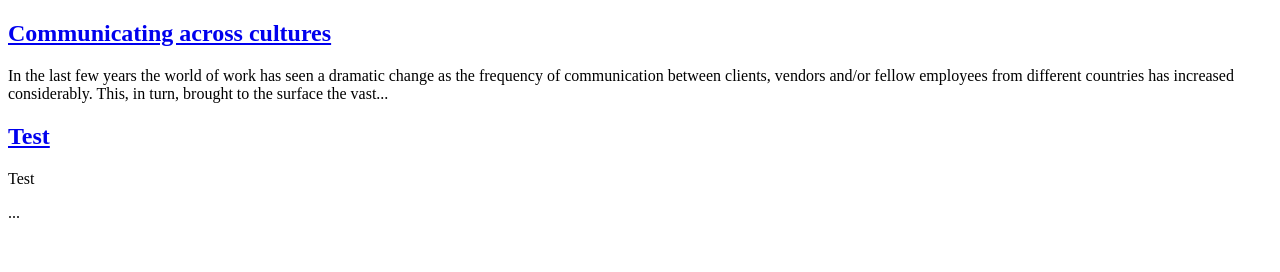
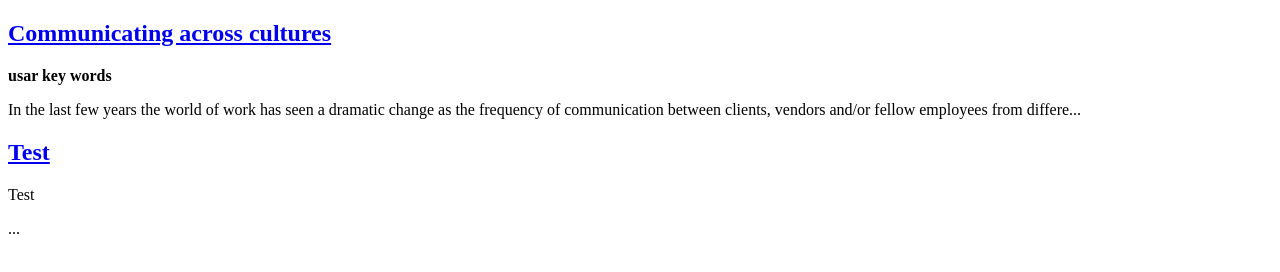
Before and after one commit to marianoheller/marianoheller.github.io, a Gatsby site: page /blog in a window 1280 px wide. Built offline with nearby package versions, Linux system fonts and the light colour scheme; Gatsby itself is replaced by a stand-in of ours.

Commit message:
Refactor 1

```diff
--- a/src/pages/posts/2018-03-29/index.md
+++ b/src/pages/posts/2018-03-29/index.md
@@ -4,15 +4,16 @@
 title: "Communicating across cultures"
 ---
 
-In the last few years the world of work has seen a dramatic change as the frequency of communication between clients, vendors and/or fellow employees from different countries has increased considerably. This, in turn, brought to the surface the vast contrast in communication styles between cultures and the problems generated by it. Problems such as ....
+**usar key words**
 
-**Fix intro, repite concepto && q problemas genera??**
+In the last few years the world of work has seen a dramatic change as the frequency of communication between clients, vendors and/or fellow employees from different countries has increased considerably. This, in turn, brought to the surface the vast contrast in communication styles between cultures and the problems generated by it. Coming across as abrupt or non-caring is one of many possible problems that could arise from neglecting this subject.
 
 One study examined nearly 7500 questionnaire responses from managers and executives across 12 countries targeting 39 key personality traits, and compiled them into what they called "The Big Five": emotional balance, extroversion, consentiusness, agreableness and openness to new experiences.
 
 The researchers have also noted that agreeableness and emotional balance account for the biggest disparities. For instance, business leaders in the UK had among the lowest scores on agreeableness, received average scores in emotional balance and got high scores in extroversion. On the other hand, managers and executives in Japan scored high in emotional balance and very low in extroversion.
 
 **so what? parrafo ilustrativo**
+To illustrate this concepts, imagine with how much resistance a manager from the UK would be met when proposing a brainstorming session in Japan. Or how an American bussines leader asd....asd.....
 
 But these are not the only criteria on the subject. Another author classified said differences into 8 scales: communicating, evaluating, leading, deciding, trusting, disagreeing and scheduling. These scales, for example 'evaluating', range from one end of the spectrum, direct negative feedback, to the other, indirect negative feedback. The main purpose behind this is to allow both parties to consider where they fall in these scales and help them to adapt accordingly.
 
```
